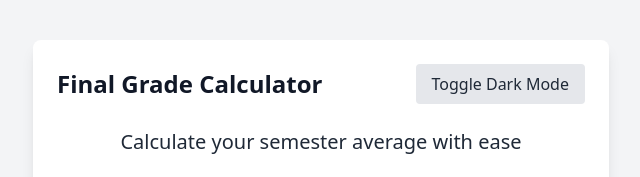
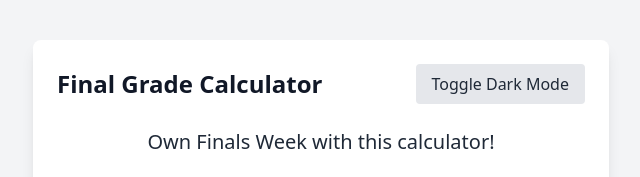
Before and after one commit to nehanmaredia/nehanmaredia.github.io, a plain HTML site: page index.html in a window 1280 px wide. Shown: the top 177 px of the page, without its empty margins (319-959 px from the left). Drawn offline with nearby package versions, Linux system fonts and the light colour scheme.

Commit message:
Update index.html

```diff
--- a/index.html
+++ b/index.html
@@ -20,7 +20,7 @@
         Toggle Dark Mode
       </button>
     </div>
-    <h2 class="text-xl text-center text-gray-800 dark:text-gray-200 mb-6">Calculate your semester average with ease</h2> <!-- Added subtitle -->
+    <h2 class="text-xl text-center text-gray-800 dark:text-gray-200 mb-6">Own Finals Week with this calculator!</h2> <!-- Added subtitle -->
     <form id="gradeForm" class="space-y-4">
       <div>
         <label for="courseName" class="block">Course Name:</label>
```
